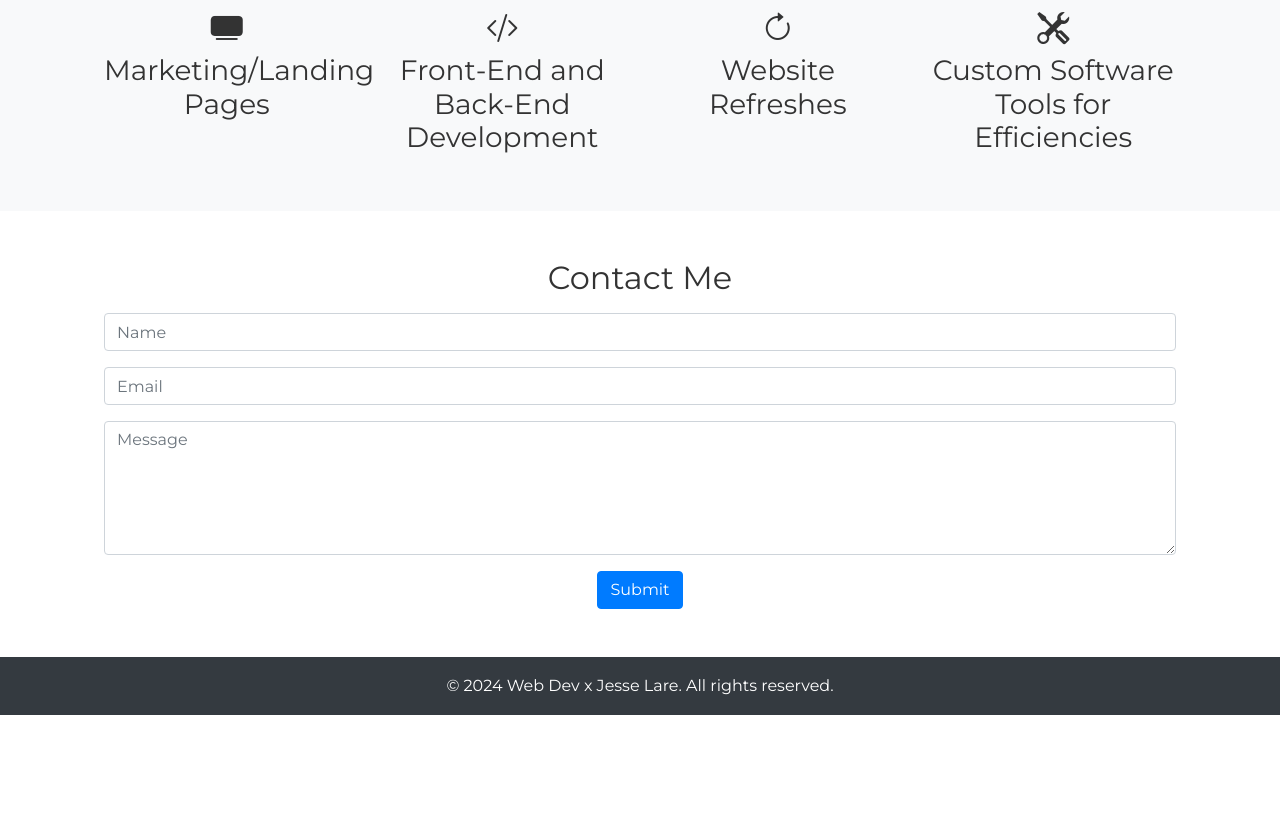
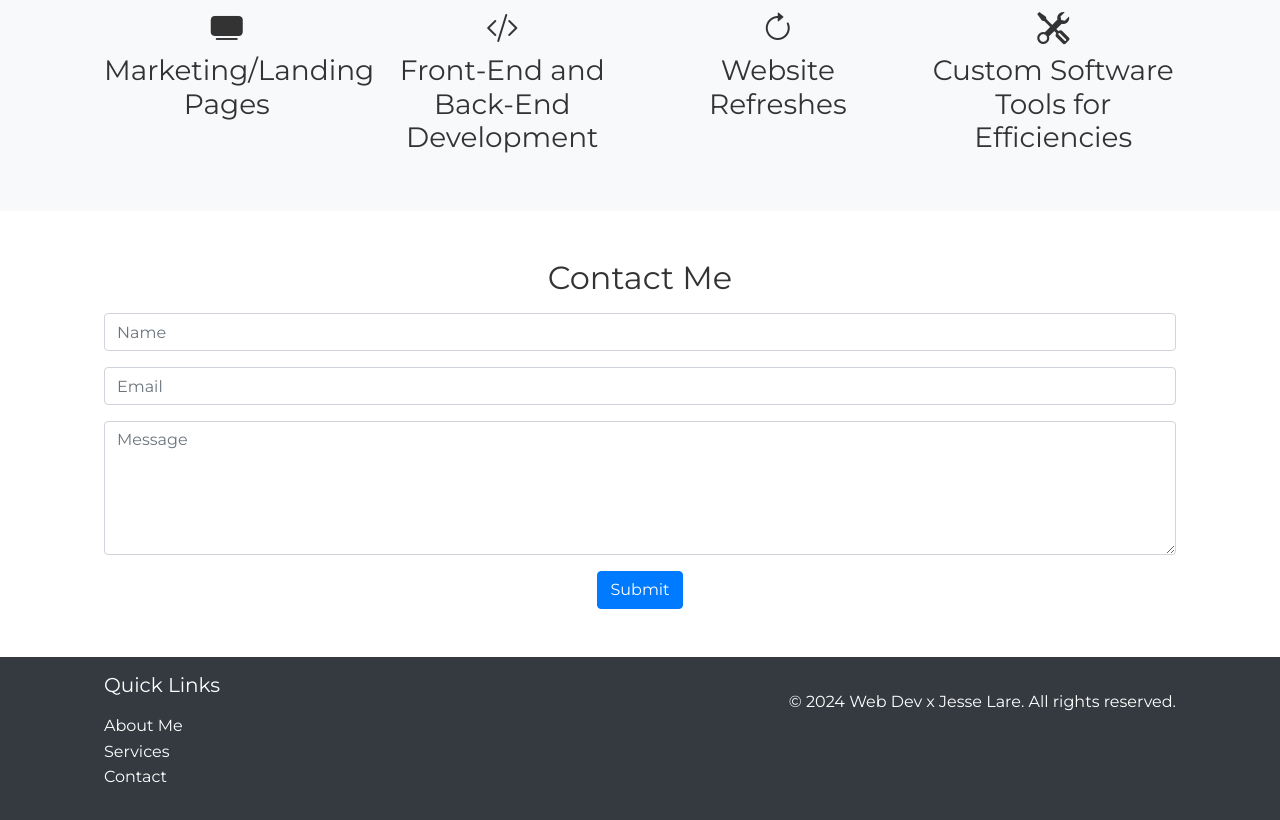
Before and after one commit to SideControlJS/JL-Website, a plain HTML site: page index.html in a window 1280 px wide. Shown: the part 1201-2021 px from the top of the page. Before the commit the page ends 1916 px from the top, so only its background shows below. Drawn offline with nearby package versions, Linux system fonts and the light colour scheme.

Commit message:
updating footer styling

```diff
--- a/index.html
+++ b/index.html
@@ -95,10 +95,21 @@
 
 <!-- Footer -->
 <footer class="bg-dark text-white py-3">
-    <div class="container text-center">
-      <p>&copy; 2024 Web Dev x Jesse Lare. All rights reserved.</p>
+    <div class="container footer-column">
+      <div>
+        <h5>Quick Links</h5>
+        <ul>
+          <li><a href="#about" class="text-white">About Me</a></li>
+          <li><a href="#services" class="text-white">Services</a></li>
+          <li><a href="#contact" class="text-white">Contact</a></li>
+        </ul>
+      </div>
+      <div class="copywrite">
+        <p>&copy; 2024 Web Dev x Jesse Lare. All rights reserved.</p>
+      </div>
     </div>
   </footer>
+
 
     <script src="https://code.jquery.com/jquery-3.5.1.slim.min.js"></script>
     <script src="https://cdn.jsdelivr.net/npm/@popperjs/core@2.9.1/dist/umd/popper.min.js"></script>
--- a/styles.css
+++ b/styles.css
@@ -155,11 +155,55 @@ body {
     background-color: #f9f9f9;
 }
 
-/* Footer */
-footer.bg-dark {
-    background-color: #333;
-}
+/* Footer Styles */
+footer {
+    background-color: #222; /* Darker shade for more depth */
+    color: #ddd; /* Lighter text color for contrast */
+    padding: 2rem 0; /* Add more padding */
+  }
 
-footer p {
-    margin: 0;
-}
+  footer h5 {
+    color: #fff; /* Make headings stand out */
+    margin-bottom: 1rem; /* Space below the heading */
+  }
+
+  footer a {
+    color: #ddd; /* Same as the text for consistency */
+    transition: color 0.3s ease; /* Smooth transition for hover effect */
+  }
+
+  footer a:hover {
+    color: #fff; /* Bright color on hover */
+    text-decoration: none; /* Optional: remove the underline on hover */
+  }
+
+  /* Footer Link List Styles */
+  footer ul {
+    padding-left: 0; /* Remove default padding */
+    list-style: none; /* Remove default list style */
+  }
+
+  /* Footer Copywrite Styles */
+  footer .copywrite {
+    text-align: right; /* Align the copywrite text to the right */
+    margin-top: 1rem; /* Add space above the copywrite text */
+  }
+
+  @media (min-width: 768px) {
+    .footer-column {
+      display: flex;
+      justify-content: space-between; /* Space out columns */
+    }
+  }
+
+  /* Responsive footer columns */
+  @media (max-width: 767px) {
+    .footer-column {
+      text-align: center;
+    }
+
+    .copywrite {
+      text-align: center;
+      margin-top: 0;
+    }
+  }
```
